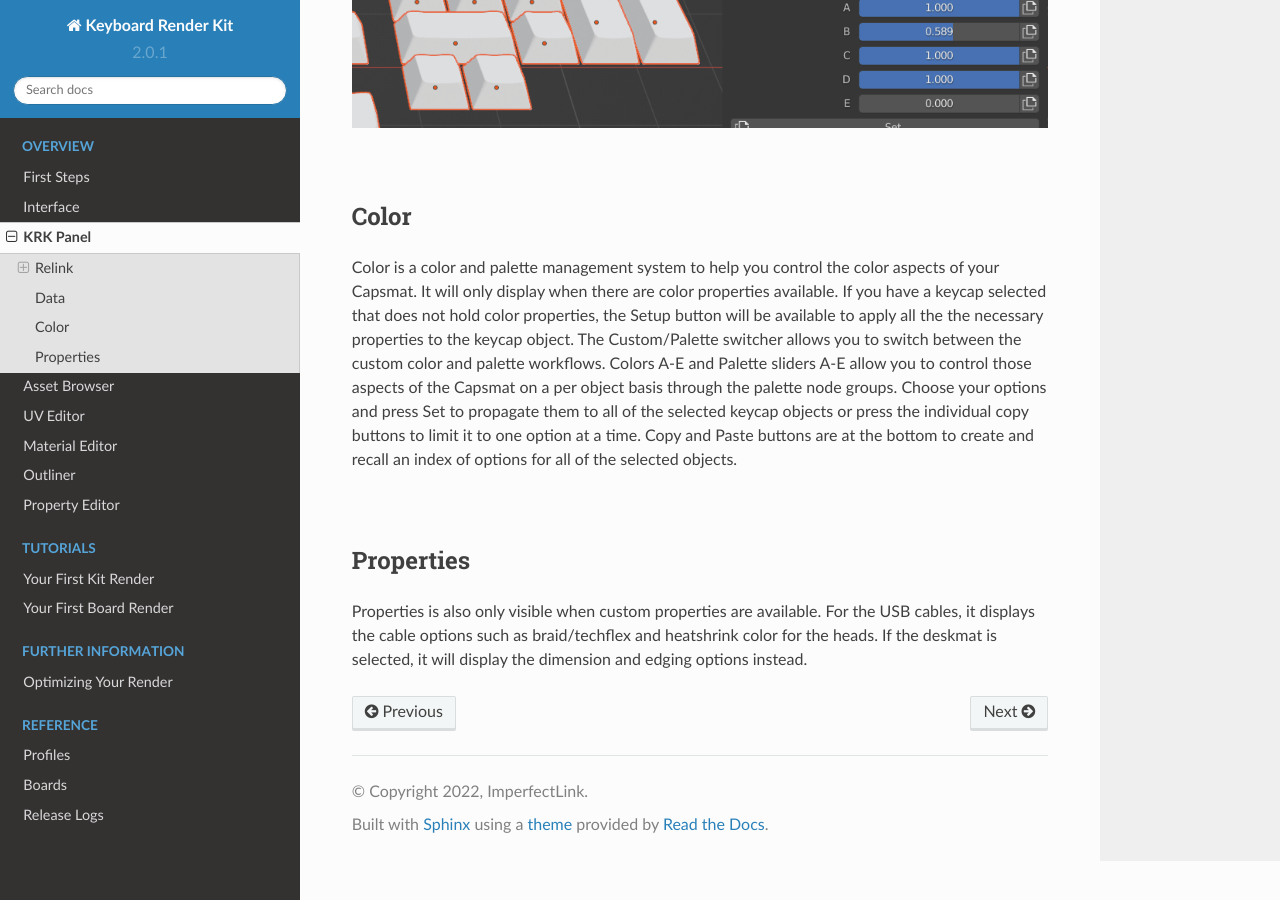
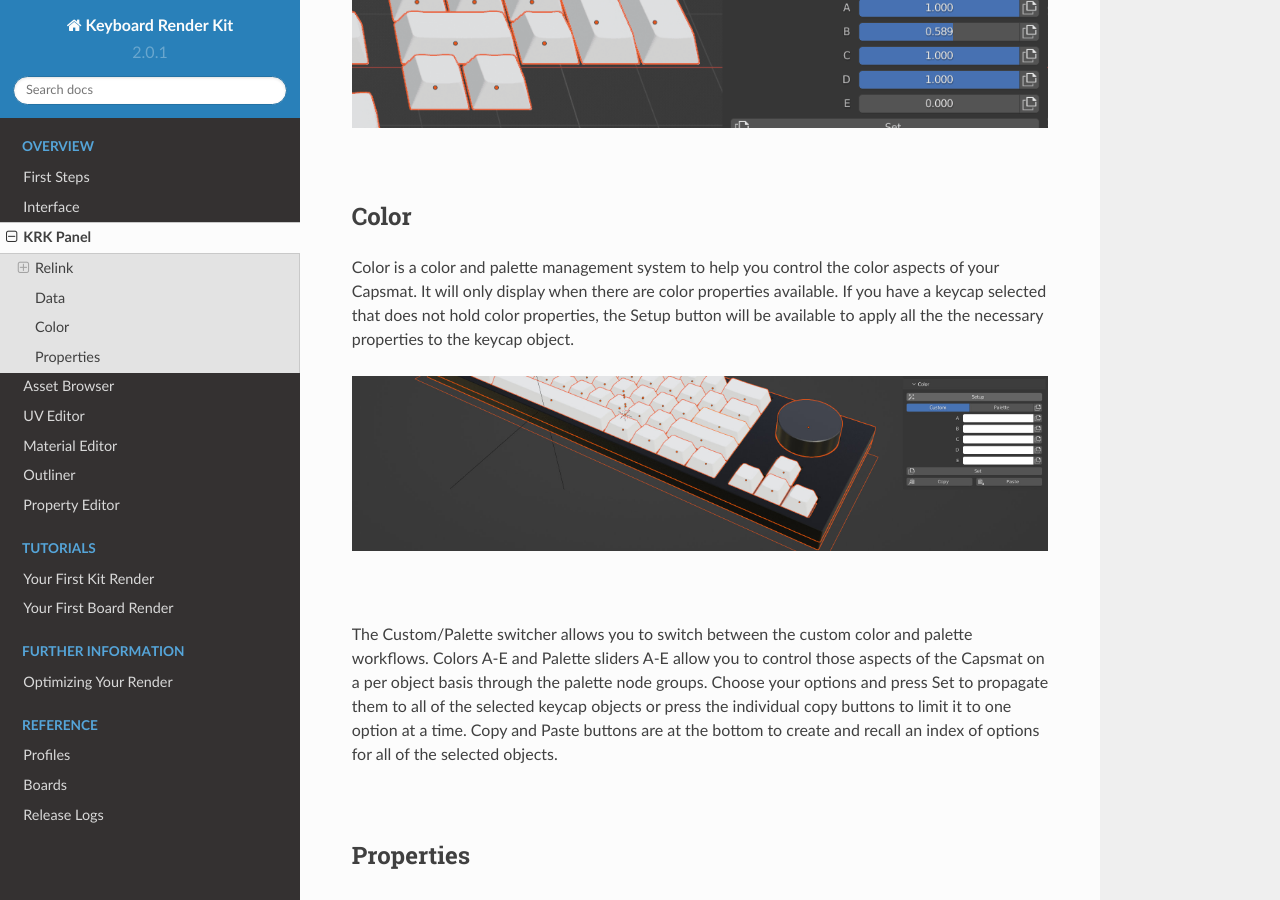
Before and after one commit to imperfectlink/KeyboardRenderKit, a Sphinx documentation site: the page built from docs/source/krkpanel.rst, in a window 1280 px wide and 900 px high, scrolled down 5370 px. Built offline with Sphinx 7.4.7 and the Read the Docs theme 2.0.0, drawn with Linux system fonts in a browser that asks for light colours.

Commit message:
Update krkpanel.rst

```diff
--- a/docs/source/krkpanel.rst
+++ b/docs/source/krkpanel.rst
@@ -84,7 +84,13 @@ Color
 ~~~~
 
 Color is a color and palette management system to help you control the color aspects of your Capsmat. It will only display when there are color properties available.
-If you have a keycap selected that does not hold color properties, the Setup button will be available to apply all the the necessary properties to the keycap object. The Custom/Palette switcher allows you to switch between the custom color and palette workflows. Colors A-E and Palette sliders A-E allow you to control those aspects of the Capsmat on a per object basis through the palette node groups. Choose your options and press Set to propagate them to all of the selected keycap objects or press the individual copy buttons to limit it to one option at a time. Copy and Paste buttons are at the bottom to create and recall an index of options for all of the selected objects.
+If you have a keycap selected that does not hold color properties, the Setup button will be available to apply all the the necessary properties to the keycap object.
+
+.. image:: img/ColorSetup.jpg
+
+|
+
+The Custom/Palette switcher allows you to switch between the custom color and palette workflows. Colors A-E and Palette sliders A-E allow you to control those aspects of the Capsmat on a per object basis through the palette node groups. Choose your options and press Set to propagate them to all of the selected keycap objects or press the individual copy buttons to limit it to one option at a time. Copy and Paste buttons are at the bottom to create and recall an index of options for all of the selected objects.
 
 |
 
```
